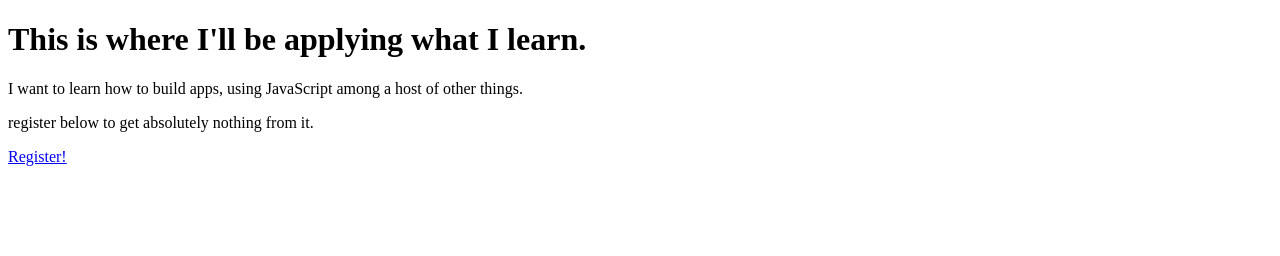
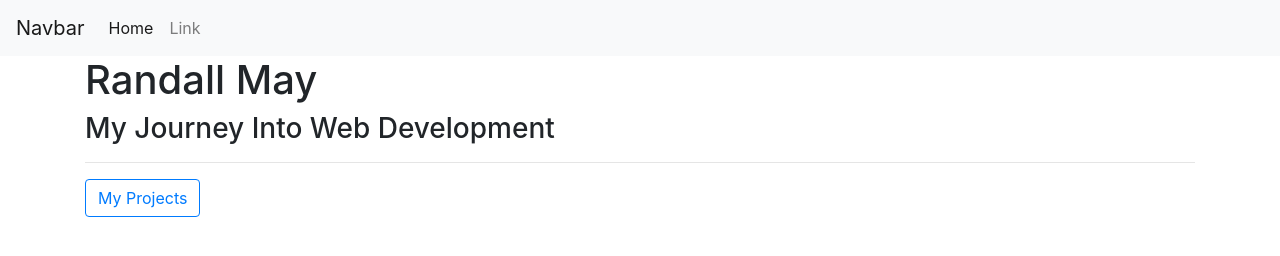
Before and after one commit to rvndvll/learning, a plain HTML site: page Randy/index.html in a window 1280 px wide. Drawn offline with nearby package versions, Linux system fonts and the light colour scheme.

Commit message:
Add files via upload

```diff
--- a/Randy/index.html
+++ b/Randy/index.html
@@ -2,23 +2,46 @@
 <html>
 <head>
 	<title>Ongoing Project to Learn</title>
+
+	<link rel="stylesheet" href="https://stackpath.bootstrapcdn.com/bootstrap/4.1.1/css/bootstrap.min.css" integrity="sha384-WskhaSGFgHYWDcbwN70/dfYBj47jz9qbsMId/iRN3ewGhXQFZCSftd1LZCfmhktB" crossorigin="anonymous">
+	<link rel="stylesheet" type="text/css" href="indexstyle.css">
 </head>
-<body>
+<body class="startup">
 
-<h1>This is where I'll be applying what I learn.</h1>
+	<nav class="navbar navbar-expand-lg navbar-light bg-light">
+  <a class="navbar-brand" href="#">Navbar</a>
+  <button class="navbar-toggler" type="button" data-toggle="collapse" data-target="#navbarSupportedContent" aria-controls="navbarSupportedContent" aria-expanded="false" aria-label="Toggle navigation">
+    <span class="navbar-toggler-icon"></span>
+  </button>
 
-<div>
-	<p>I want to learn how to build apps, using JavaScript among a host of other things.</p>
+  <div class="collapse navbar-collapse" id="navbarSupportedContent">
+    <ul class="navbar-nav mr-auto">
+      <li class="nav-item active">
+        <a class="nav-link" href="#">Home <span class="sr-only">(current)</span></a>
+      </li>
+      <li class="nav-item">
+        <a class="nav-link" href="#">Link</a>
+      </li>
+    </ul>
+  </div>
+</nav>
+
+<div class="container">
+	<div class="row">
+		<div class="col-lg-12">
+			<div id="content">
+			<h1>Randall May</h1>
+			<h3>My Journey Into Web Development</h3>
+			<hr>
+			<button class="btn btn-outline-primary">My Projects</button>
+			</div>
+		</div>
+	</div>
 </div>
 
-<div>
-<div>
-	<p>register below to get absolutely nothing from it.</p>
-</div>
-<div>
-	<a href="register.html">Register!</a>
-</div>
-</div>
 
+<script src="https://code.jquery.com/jquery-3.3.1.slim.min.js" integrity="sha384-q8i/X+965DzO0rT7abK41JStQIAqVgRVzpbzo5smXKp4YfRvH+8abtTE1Pi6jizo" crossorigin="anonymous"></script>
+<script src="https://cdnjs.cloudflare.com/ajax/libs/popper.js/1.14.3/umd/popper.min.js" integrity="sha384-ZMP7rVo3mIykV+2+9J3UJ46jBk0WLaUAdn689aCwoqbBJiSnjAK/l8WvCWPIPm49" crossorigin="anonymous"></script>
+<script src="https://stackpath.bootstrapcdn.com/bootstrap/4.1.1/js/bootstrap.min.js" integrity="sha384-smHYKdLADwkXOn1EmN1qk/HfnUcbVRZyYmZ4qpPea6sjB/pTJ0euyQp0Mk8ck+5T" crossorigin="anonymous"></script>
 </body>
 </html>
```
